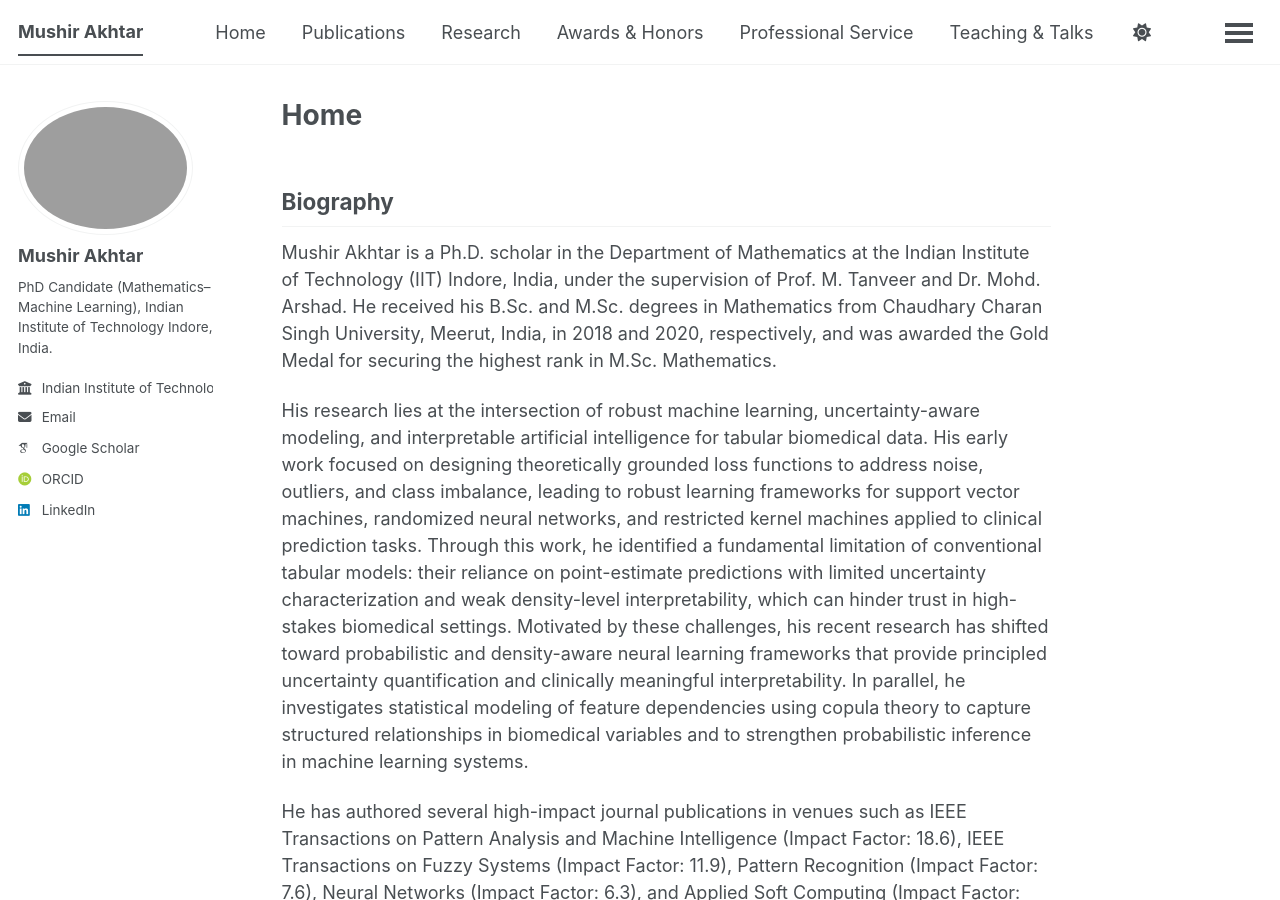
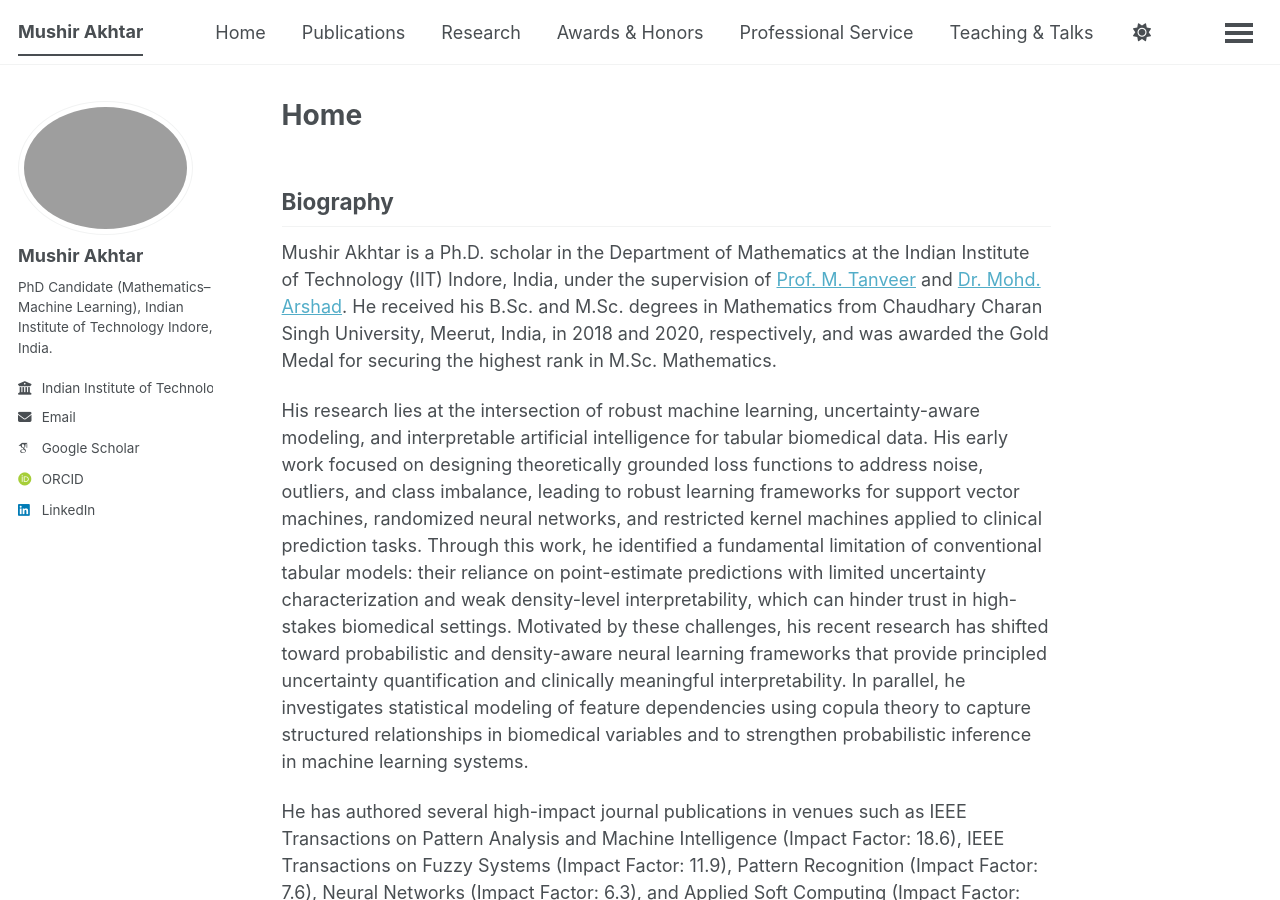
Before and after one commit to mushir-akhtar/mushir-akhtar.github.io, a Jekyll site: the page built from _pages/about.md, in a window 1280 px wide and 900 px high. Built offline with Jekyll 4.4.1, drawn with Linux system fonts in a browser that asks for light colours; some web fonts are replaced; a script bundle is joined from its source files by our own code; library files that are not in the unit come from our copies; part of the change alters nothing that is shown.

```diff
--- a/_pages/about.md
+++ b/_pages/about.md
@@ -7,7 +7,7 @@ permalink: /
 
 ## Biography
 
-Mushir Akhtar is a Ph.D. scholar in the Department of Mathematics at the Indian Institute of Technology (IIT) Indore, India, under the supervision of Prof. M. Tanveer and Dr. Mohd. Arshad. He received his B.Sc. and M.Sc. degrees in Mathematics from Chaudhary Charan Singh University, Meerut, India, in 2018 and 2020, respectively, and was awarded the Gold Medal for securing the highest rank in M.Sc. Mathematics.
+Mushir Akhtar is a Ph.D. scholar in the Department of Mathematics at the Indian Institute of Technology (IIT) Indore, India, under the supervision of [Prof. M. Tanveer](https://mtanveer.profiles.iiti.ac.in/) and [Dr. Mohd. Arshad](https://people.iiti.ac.in/~arshad/index.html). He received his B.Sc. and M.Sc. degrees in Mathematics from Chaudhary Charan Singh University, Meerut, India, in 2018 and 2020, respectively, and was awarded the Gold Medal for securing the highest rank in M.Sc. Mathematics.
 
 His research lies at the intersection of robust machine learning, uncertainty-aware modeling, and interpretable artificial intelligence for tabular biomedical data. His early work focused on designing theoretically grounded loss functions to address noise, outliers, and class imbalance, leading to robust learning frameworks for support vector machines, randomized neural networks, and restricted kernel machines applied to clinical prediction tasks. Through this work, he identified a fundamental limitation of conventional tabular models: their reliance on point-estimate predictions with limited uncertainty characterization and weak density-level interpretability, which can hinder trust in high-stakes biomedical settings. Motivated by these challenges, his recent research has shifted toward probabilistic and density-aware neural learning frameworks that provide principled uncertainty quantification and clinically meaningful interpretability. In parallel, he investigates statistical modeling of feature dependencies using copula theory to capture structured relationships in biomedical variables and to strengthen probabilistic inference in machine learning systems.
 
```
